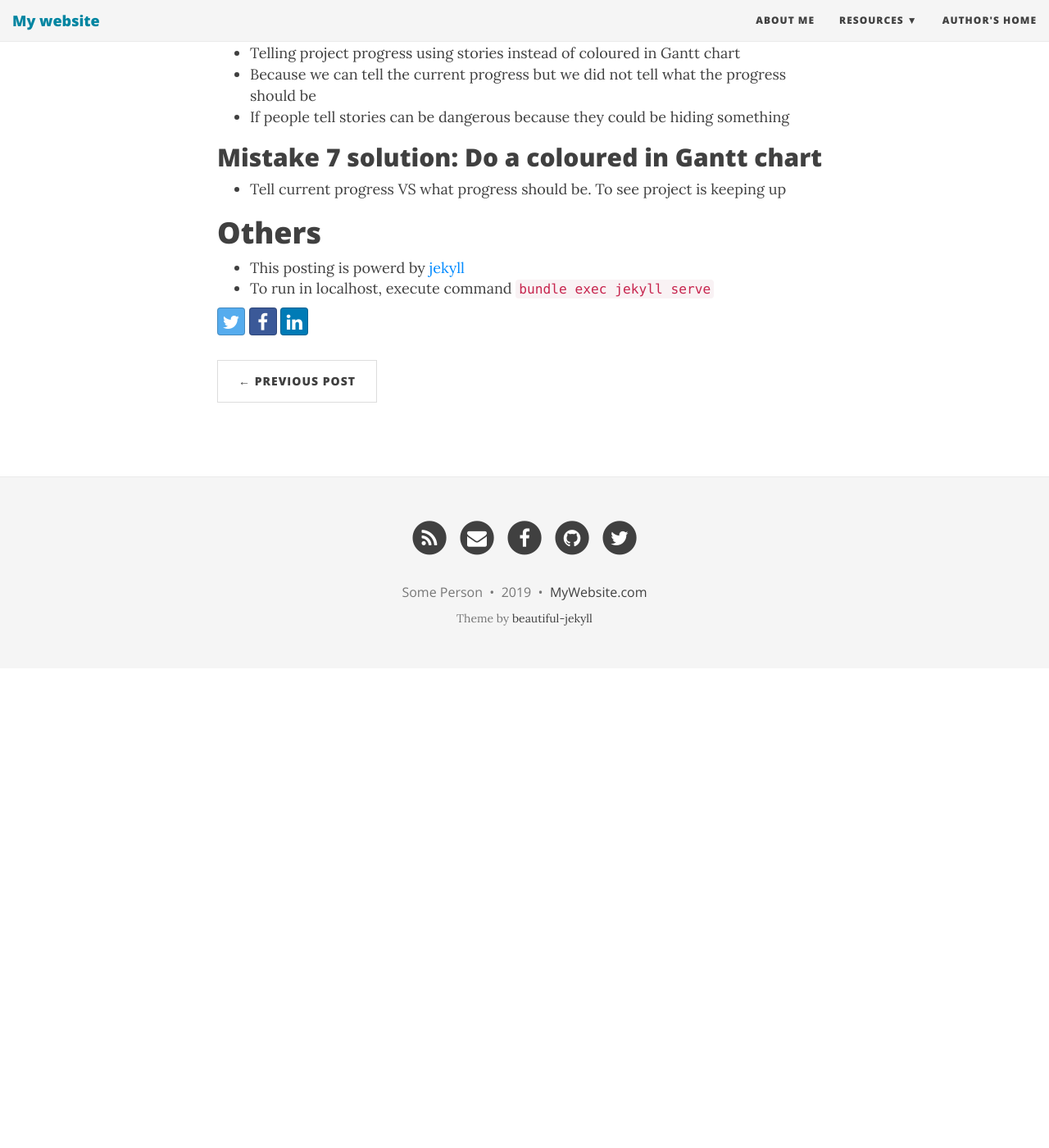
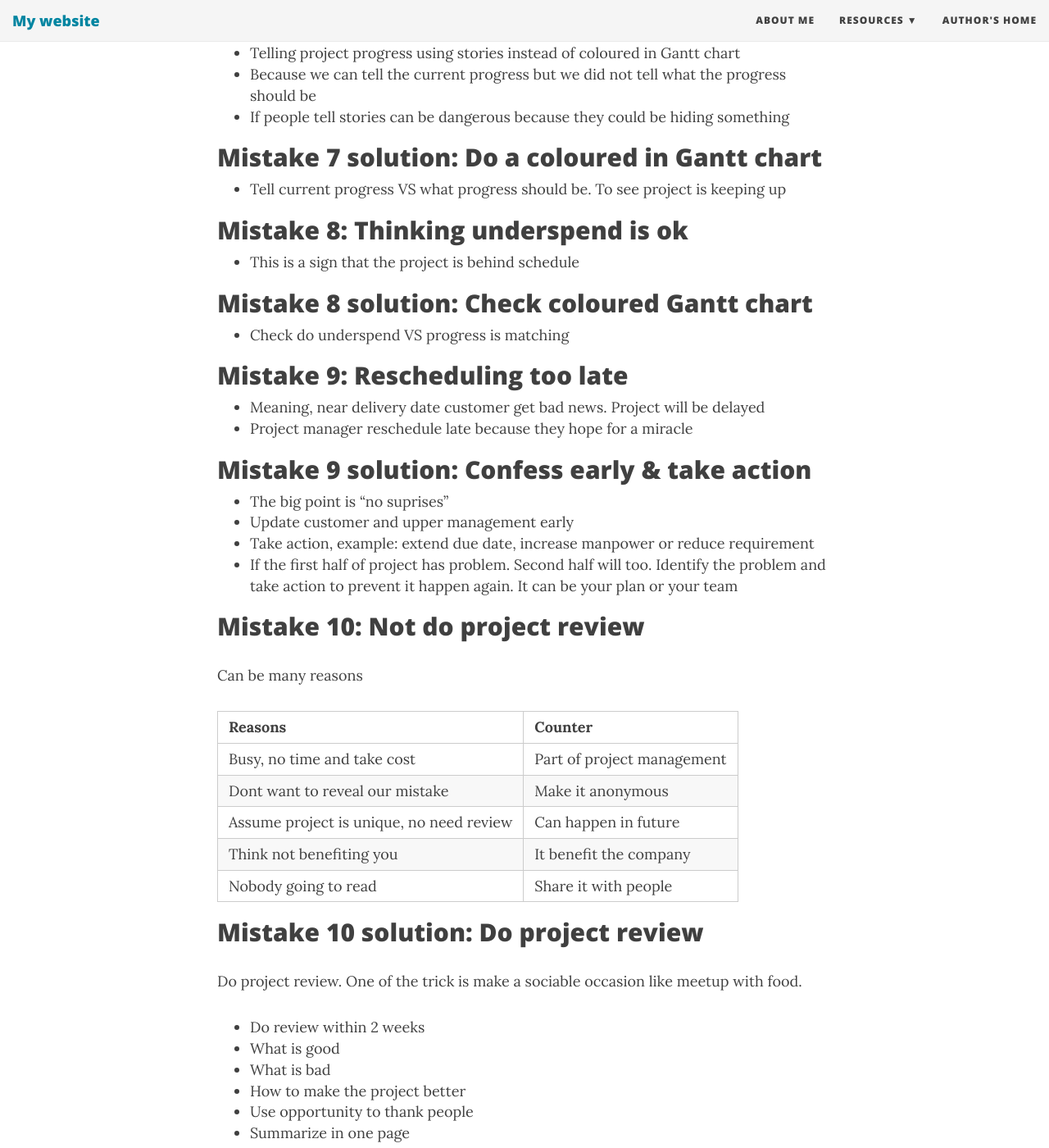
Before and after one commit to hassifmohd/project-management, a Jekyll site: the page built from _posts/2019-07-01-master-project-management-avoid-the-10-most-common-mistakes-chapter1.md, in a window 1280 px wide and 1400 px high, scrolled down 5780 px. Shown: the whole window at 82% size. Built offline with Jekyll 4.4.1, drawn with Linux system fonts in a browser that asks for light colours; nearby versions of some CDN libraries; before the commit the page ends 6595 px from its top, so only the background shows below that; some of the changed text lies outside the part shown.

Commit message:
put mistake 8, 9 & 10

```diff
--- a/_posts/2019-07-01-master-project-management-avoid-the-10-most-common-mistakes-chapter1.md
+++ b/_posts/2019-07-01-master-project-management-avoid-the-10-most-common-mistakes-chapter1.md
@@ -221,6 +221,51 @@ Example
 
 - Tell current progress VS what progress should be. To see project is keeping up
 
+## Mistake 8: Thinking underspend is ok
+
+- This is a sign that the project is behind schedule
+
+## Mistake 8 solution: Check coloured Gantt chart
+
+- Check do underspend VS progress is matching
+
+## Mistake 9: Rescheduling too late
+
+- Meaning, near delivery date customer get bad news. Project will be delayed
+- Project manager reschedule late because they hope for a miracle
+
+## Mistake 9 solution: Confess early & take action
+
+- The big point is "no suprises"
+- Update customer and upper management early
+- Take action, example: extend due date, increase manpower or reduce requirement
+- If the first half of project has problem. Second half will too. Identify the problem and take action to prevent it happen again. It can be your plan or your team
+
+## Mistake 10: Not do project review
+
+Can be many reasons
+
+| Reasons | Counter |
+|---|---|
+| Busy, no time and take cost | Part of project management |
+| Dont want to reveal our mistake | Make it anonymous |
+| Assume project is unique, no need review | Can happen in future |
+| Think not benefiting you | It benefit the company |
+| Nobody going to read | Share it with people |
+
+## Mistake 10 solution: Do project review
+
+Do project review. One of the trick is make a sociable occasion like meetup with food.
+
+- Do review within 2 weeks
+- What is good
+- What is bad
+- How to make the project better
+- Use opportunity to thank people
+- Summarize in one page
+
+TODO: Example, downloadable in the lecture
+
 # Others
 
 - This posting is powerd by [jekyll](https://jekyllrb.com/)
```
